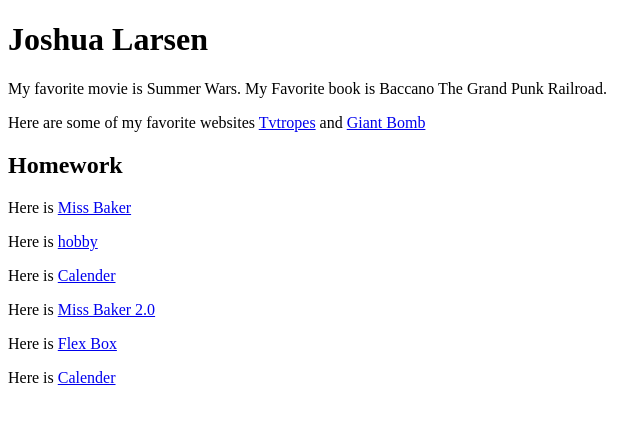
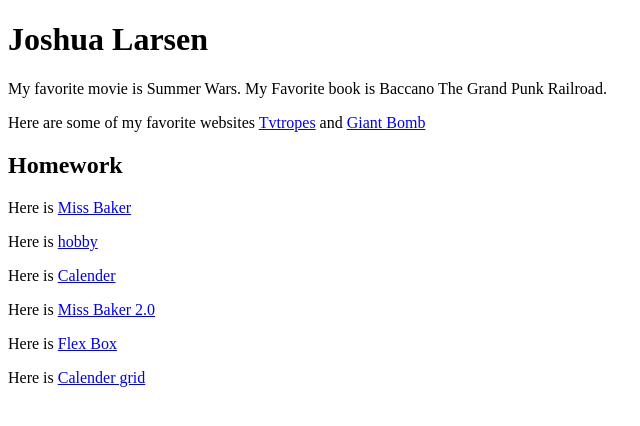
Before and after one commit to Tropesage/Tropesage.github.io, a plain HTML site: page index.html in a window 1280 px wide. Shown: the full height of the page, 0-640 px from the left. Drawn offline with Linux system fonts and the light colour scheme.

Commit message:
Update index.html

```diff
--- a/index.html
+++ b/index.html
@@ -13,6 +13,6 @@
 <p> Here is <a href="Calender/Calender.html"> Calender</a></p>
 <p> Here is <a href="miss_baker/baker2.html"> Miss Baker 2.0</a></p>
 <p> Here is <a href="flex.html"> Flex Box</a>
-<p> Here is <a href="Calender/Calender2.html"> Calender</a>
+<p> Here is <a href="Calender/Calender2.html"> Calender grid</a>
 </body>
 </html>
```
